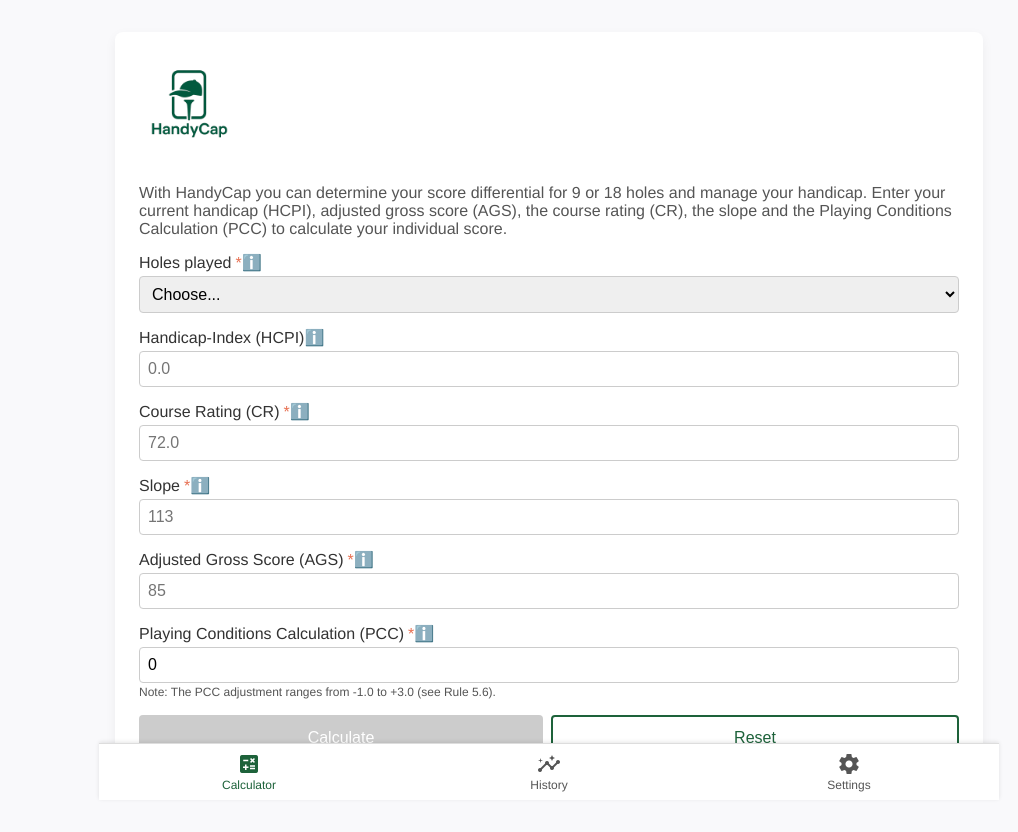
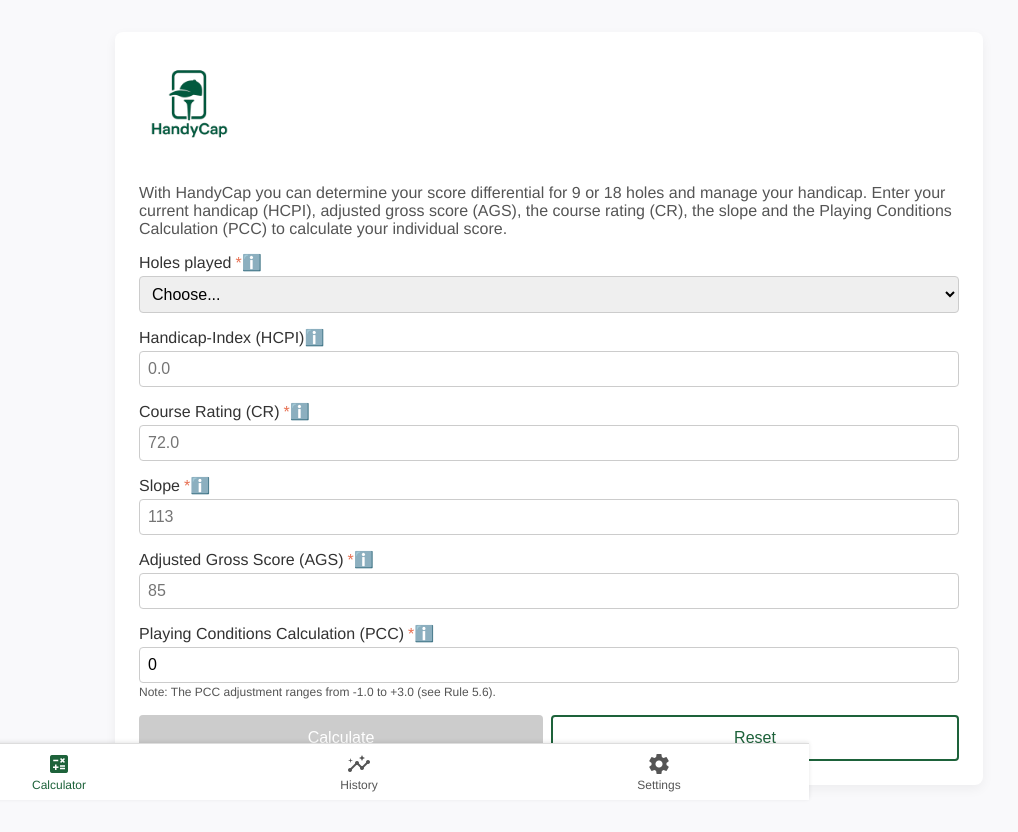
Before and after one commit to bri-b-dev/handycap, a Vue app: page / in a window 1280 px wide. Shown: the top 832 px of the page, without its empty margins (91-1109 px from the left). Built offline with nearby package versions, Linux system fonts and the light colour scheme.

Commit message:
center navigation

```diff
--- a/src/App.vue
+++ b/src/App.vue
@@ -1,10 +1,13 @@
 <template>
-  <div id="app" class="container">
-    <!-- Hauptinhalt -->
+  <div id="app">
+    <!-- ZENTRIERTER INHALT -->
+    <div class="container">
       <router-view />
+    </div>
 
-    <!-- Bottom Navigation (Android-Stil) -->
+    <!-- BOTTOM NAVIGATION (FULL WIDTH) -->
     <nav class="bottom-nav">
+      <div class="nav-inner">
         <router-link to="/" class="nav-item" exact-active-class="active">
           <span class="material-icons">calculate</span>
           <span>{{ $t('navCalculator') }}</span>
@@ -17,9 +20,11 @@
           <span class="material-icons">settings</span>
           <span>{{ $t('navSettings') }}</span>
         </router-link>
+      </div>
     </nav>
   </div>
 </template>
+
 
 <script setup>
 import { onMounted } from 'vue'
--- a/src/assets/global.css
+++ b/src/assets/global.css
@@ -36,28 +36,34 @@ body {
 /* Container behält max-width und ist zentriert */
 .container {
   max-width: 900px;
+  width: 100%;
   margin: 0 auto;
   padding: 1rem;
-  padding-bottom: 70px; /* Platz für Bottom Nav */
+  padding-bottom: 70px;
   min-height: 100vh;
-  position: relative;
+  box-sizing: border-box;
 }
 
 /* Bottom Navigation jetzt exakt innerhalb container */
 .bottom-nav {
   position: fixed;
   bottom: 0;
-  left: 50%;
-  transform: translateX(-50%); /* exakt zentriert */
-  width: 100%;
-  max-width: 900px;            /* identisch zur container-Breite */
-  display: flex;
+  left: 0;
+  width: 100%;                 /* Volle Viewport-Breite */
   background: #ffffff;
   border-top: 1px solid #dddddd;
   box-shadow: 0 -1px 4px rgba(0, 0, 0, 0.1);
-  z-index: 10;
+  z-index: 100;
 }
 
+.nav-inner {
+  max-width: 900px;
+  width: 100%;
+  margin: 0 auto;
+  display: flex;
+}
+
+/* Navigation-Items */
 .nav-item {
   flex: 1;
   text-align: center;
--- a/src/components/HandicapChart.vue
+++ b/src/components/HandicapChart.vue
@@ -28,7 +28,11 @@ const buildChart = () => {
   if (!canvas.value || !props.data.length) return
 
   // Map data to {x: Date, y}
-  const parsed = props.data.map(r => ({ x: new Date(r.date), yDiff: r.scoreDifferential, yHC: r.storedHandicap }))
+  const parsed = props.data.map(r => ({
+    x: new Date(r.date),
+    yDiff: r.scoreDifferential,
+    yHC: r.storedHandicap
+  }))
   const diffData = parsed.map(p => ({ x: p.x, y: p.yDiff }))
   const hcData   = parsed.map(p => ({ x: p.x, y: p.yHC }))
 
--- a/src/main.ts
+++ b/src/main.ts
@@ -572,6 +572,7 @@ detailTitle: "Round-details",
     courseRatingShort: 'CR',
     slopeShort: 'Slope',
   detailTitle: "Details zur Runde",
+  close: 'Schließen',
 
 
   },
--- a/src/views/HistoryView.vue
+++ b/src/views/HistoryView.vue
@@ -2,7 +2,7 @@
   <div>
     <!-- Statistiken oben -->
     <div class="card stats-card">
-      <h2 class="card-title">{{ t('yourStats') }}</h2>
+      <h1 class="card-title">{{ t('yourStats') }}</h1>
       <div class="stats-grid">
         <div class="stat-item">
           <span class="stat-label">{{ t('lastHandicap') }}:</span>
@@ -31,13 +31,13 @@
 
     <!-- Chart -->
     <div class="card chart-card" v-if="results.length">
-      <h2 class="card-title">{{ t('handicapChartTitle') }}</h2>
+      <h1 class="card-title">{{ t('handicapChartTitle') }}</h1>
       <HandicapChart :data="sortedResultsForChart" />
     </div>
 
     <!-- Tabelle mit erweiterten Spalten -->
     <div class="card table-card" v-if="results.length">
-      <h2 class="card-title">{{ t('yourResults') }}</h2>
+      <h1 class="card-title">{{ t('yourResults') }}</h1>
       <button class="btn-secondary recalc-btn" @click="recalculateAll">
         {{ t('recalculateHandicap') }}
       </button>
@@ -101,7 +101,7 @@
             <strong>{{ t('date') }}:</strong> {{ formatDate(detailEntry.date) }}
           </p>
           <p>
-            <strong>{{ t('course') }}:</strong>
+            <strong>{{ t('course') }}: </strong>
             <span v-if="hasCustomCourseName(detailEntry.courseName)">
               {{ detailEntry.courseName }}
             </span>
@@ -164,11 +164,12 @@ const sortedResultsForChart = computed(() =>
   [...results.value]
     .sort((a, b) => new Date(a.date) - new Date(b.date))
     .map(r => ({
-      x: new Date(r.date),
-      yDiff: r.scoreDifferential,
-      yHC: r.storedHandicap
+      date: r.date,
+      scoreDifferential: r.scoreDifferential,
+      storedHandicap: r.storedHandicap
     }))
 )
+
 
 // Statistiken
 const lastHandicap = computed(() => {
```
Lines whose indentation alone changed are shown as unchanged.
